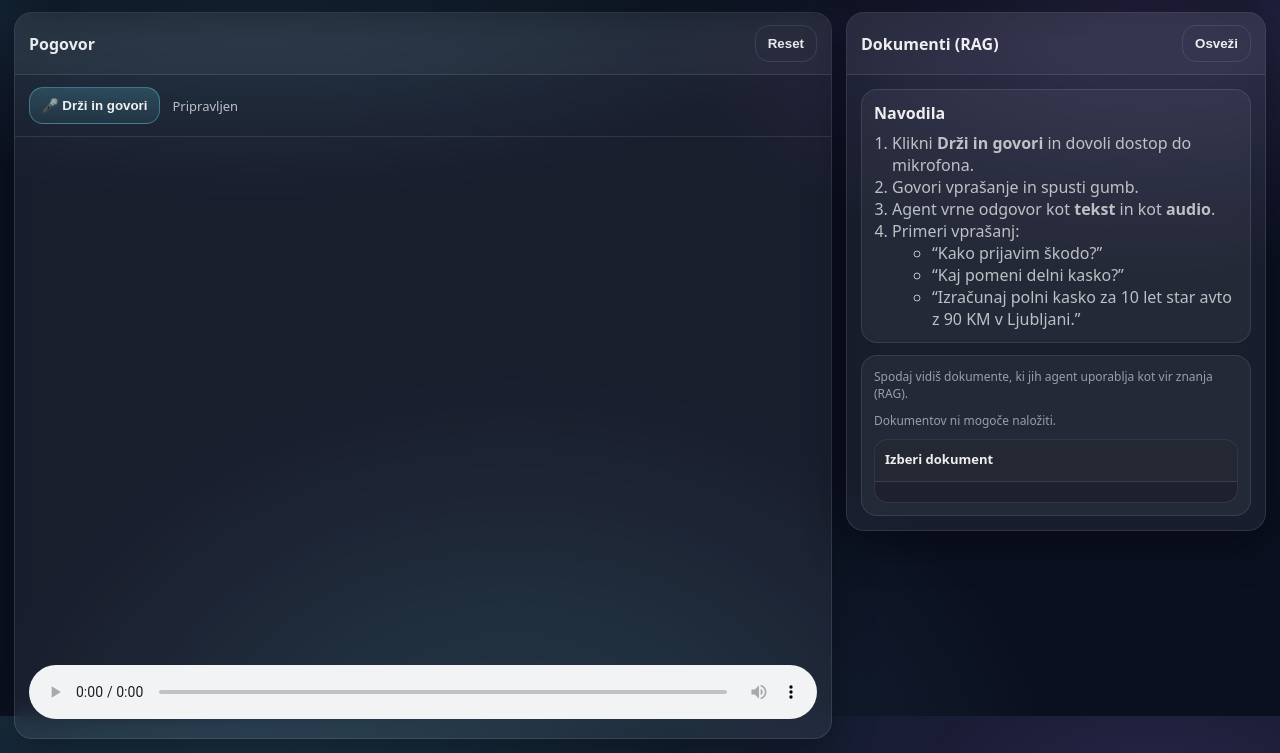
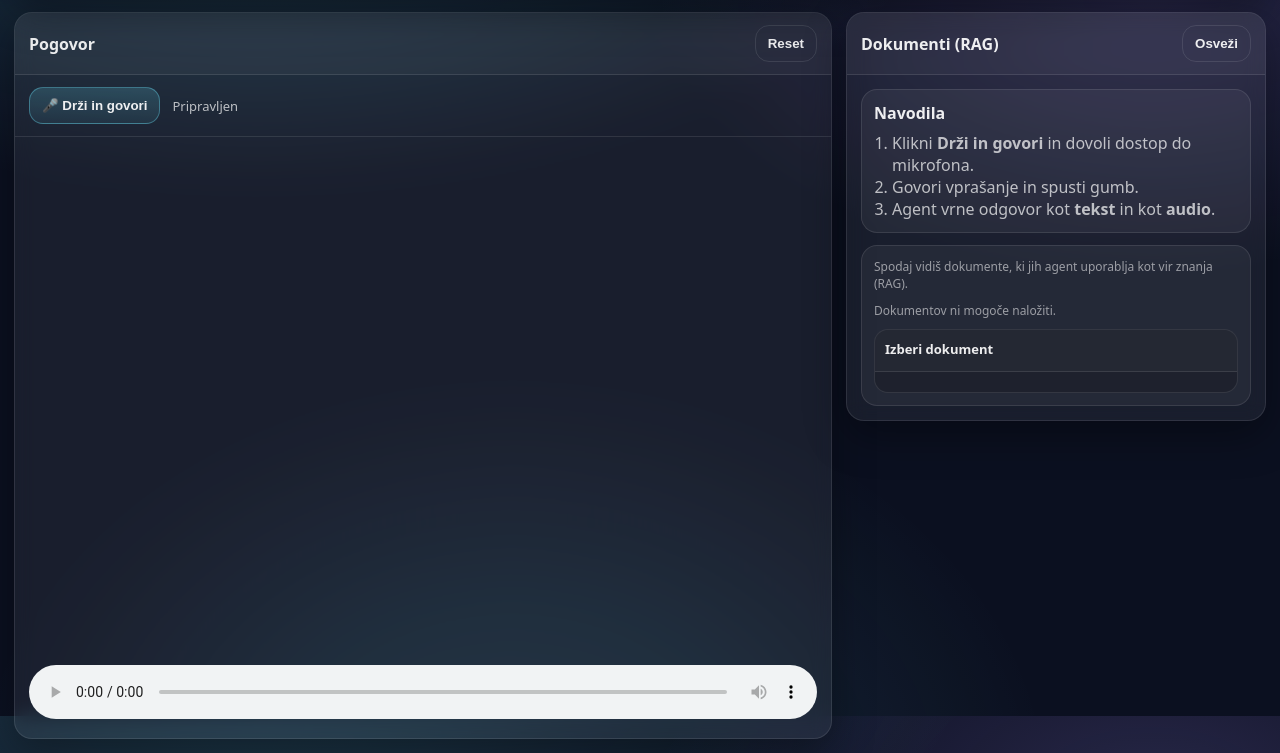
Before and after one commit to krea02/ai-agent-demo, a plain HTML site: page web/index.html in a window 1280 px wide. Shown: the part 84-837 px from the top of the page. Drawn offline with Linux system fonts and the light colour scheme; no server answers.

Commit message:
Update UI instructions

```diff
--- a/server/index.js
+++ b/server/index.js
@@ -617,7 +617,6 @@ app.post("/turn", upload.single("audio"), async (req, res) => {
       if (city) p.city = city;
       if (lvl) p.coverageLevel = lvl;
 
-      // ✅ anti-loop: če user da nekaj neveljavnega za HP, daj boljši hint
       if (p.pendingSlot === "horsepower" && p.horsepower == null) {
         const n = parseSlNumberRobust(transcript);
         if (n != null && n >= 20 && n <= 600) {
@@ -684,7 +683,6 @@ app.post("/turn", upload.single("audio"), async (req, res) => {
       return await respondWithTTS(res, transcript, replyText, { premiumResult: result });
     }
 
-    // RAG
     const hits = retrieveDocs(transcript, docs, 5);
     const context = hits.length
       ? hits.map((h) => `---\nDOC: ${h.id}\n${h.text}`).join("\n")
--- a/web/index.html
+++ b/web/index.html
@@ -59,16 +59,9 @@
     <li>Klikni <b>Drži in govori</b> in dovoli dostop do mikrofona.</li>
     <li>Govori vprašanje in spusti gumb.</li>
     <li>Agent vrne odgovor kot <b>tekst</b> in kot <b>audio</b>.</li>
-      <li>
-        Primeri vprašanj:
-        <ul>
-          <li>“Kako prijavim škodo?”</li>
-          <li>“Kaj pomeni delni kasko?”</li>
-          <li>“Izračunaj polni kasko za 10 let star avto z 90 KM v Ljubljani.”</li>
-        </ul>
-      </li>
   </ol>
 </div>
+
 
   <div class="docs">
     <div class="docsHeader">
```
Lines whose indentation alone changed are shown as unchanged.
